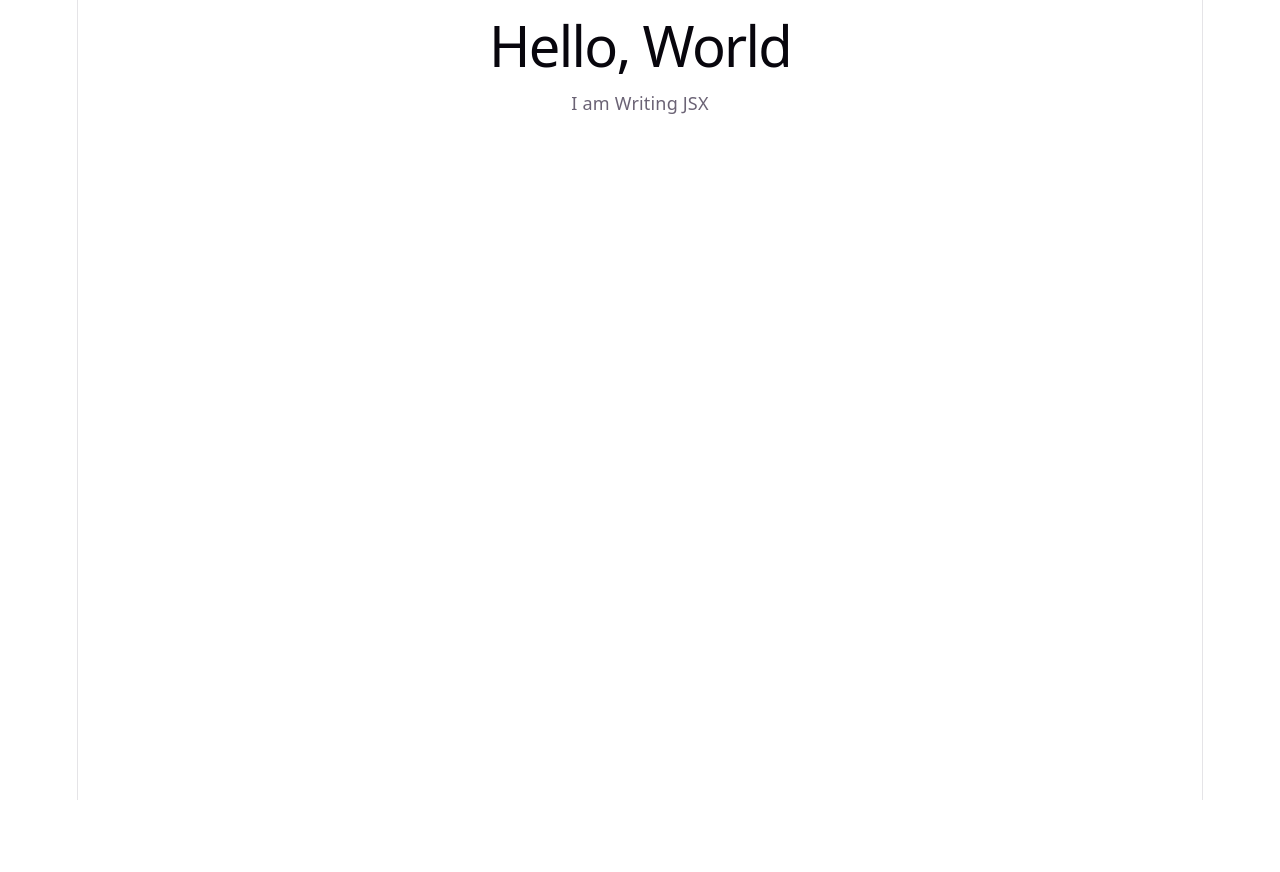
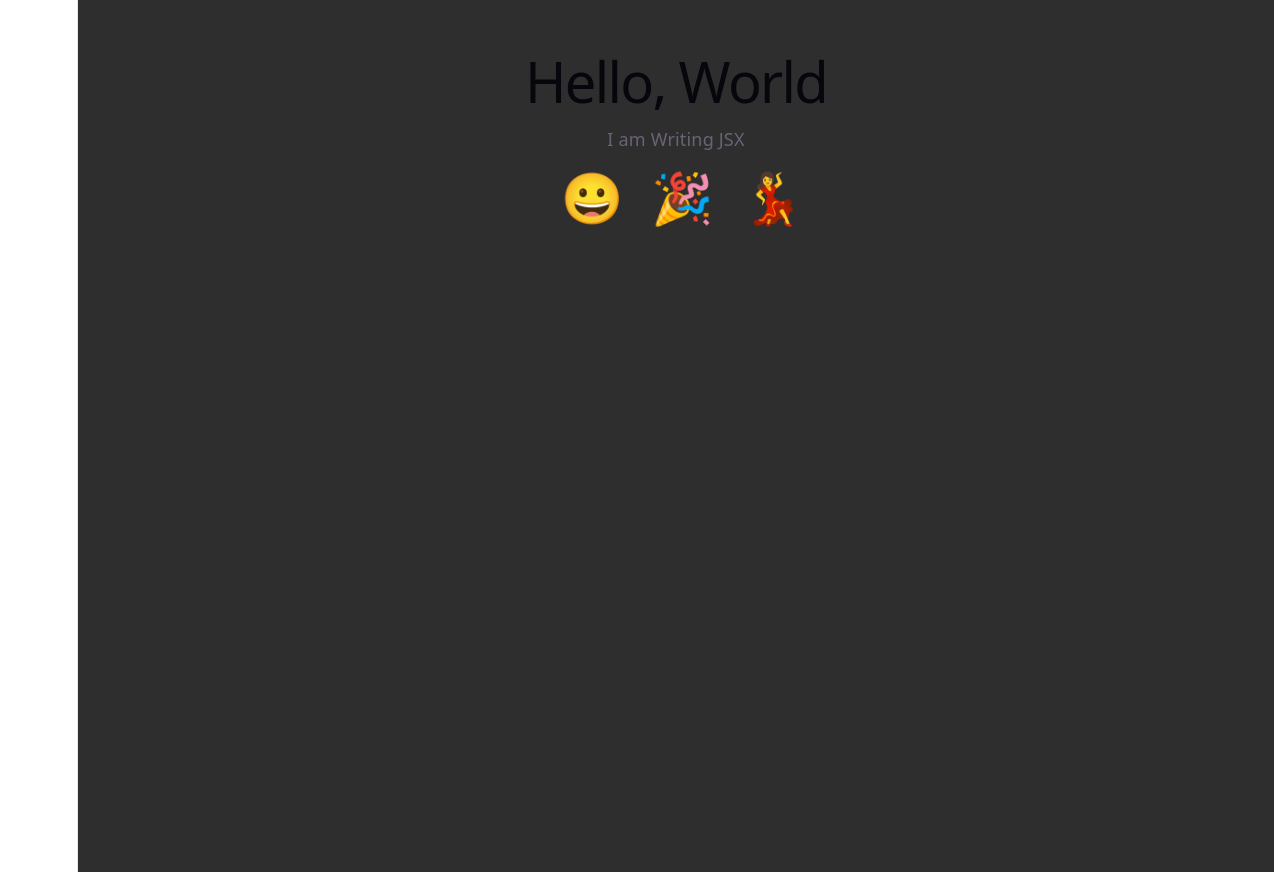
Before and after one commit to Destop3501/React_Learn_2, a React (Vite) app in the folder frontend/react_learn/: page / in a window 1280 px wide. Before the commit the page ends 800 px from the top, so only its background shows below. Built offline with nearby package versions, Linux system fonts and the light colour scheme.

Commit message:
feat: add initial App component and stylesheet

```diff
--- a/frontend/react_learn/src/App.css
+++ b/frontend/react_learn/src/App.css
@@ -1,3 +1,41 @@
+.container {
+  padding: 2em;
+  width: 100%;
+  height: 100vh;
+  margin: 0 auto;
+  text-align: center;
+  background-color: rgb(46, 46, 46)
+}
+
+button {
+  height: 50px;
+  width: 50px;
+  border: 0;
+  padding: 0;
+  background: none;
+  cursor: pointer;
+}
+
+ul {
+  display: flex;
+  flex-direction: row;
+  justify-content: center;
+  padding: 0;
+}
+
+li {
+  list-style: none;
+  margin: 0 20px;
+  padding: 0;
+}
+
+#grinning-face,
+#party-popper,
+#dancing-woman {
+  font-size: 50px;
+  background-size: cover;
+}
+
 .counter {
   font-size: 16px;
   padding: 5px 10px;
@@ -11,6 +49,7 @@
   &:hover {
     border-color: var(--accent-border);
   }
+
   &:focus-visible {
     outline: 2px solid var(--accent);
     outline-offset: 2px;
@@ -42,8 +81,7 @@
     z-index: 1;
     top: 34px;
     height: 28px;
-    transform: perspective(2000px) rotateZ(300deg) rotateX(44deg) rotateY(39deg)
-      scale(1.4);
+    transform: perspective(2000px) rotateZ(300deg) rotateX(44deg) rotateY(39deg) scale(1.4);
   }
 
   .vite {
@@ -51,8 +89,7 @@
     top: 107px;
     height: 26px;
     width: auto;
-    transform: perspective(2000px) rotateZ(300deg) rotateX(40deg) rotateY(39deg)
-      scale(0.8);
+    transform: perspective(2000px) rotateZ(300deg) rotateX(40deg) rotateY(39deg) scale(0.8);
   }
 }
 
@@ -75,9 +112,10 @@
   border-top: 1px solid var(--border);
   text-align: left;
 
-  & > div {
+  &>div {
     flex: 1 1 0;
     padding: 32px;
+
     @media (max-width: 1024px) {
       padding: 24px 20px;
     }
@@ -130,6 +168,7 @@
     &:hover {
       box-shadow: var(--shadow);
     }
+
     .button-icon {
       height: 18px;
       width: 18px;
@@ -156,6 +195,7 @@
 #spacer {
   height: 88px;
   border-top: 1px solid var(--border);
+
   @media (max-width: 1024px) {
     height: 48px;
   }
@@ -177,6 +217,7 @@
     left: 0;
     border-left-color: var(--border);
   }
+
   &::after {
     right: 0;
     border-right-color: var(--border);
--- a/frontend/react_learn/src/App.jsx
+++ b/frontend/react_learn/src/App.jsx
@@ -8,9 +8,26 @@ function App() {
   const [count, setCount] = useState(0)
 
   return (
-    <div className=''>
+    <div className="container">
       <h1>Hello, World</h1>
       <p>I am Writing JSX</p>
+      <ul>
+        <li>
+          <button>
+            <span role='img' aria-label='grinning face' id='grinning-face'>😀</span>
+          </button>
+        </li>
+        <li>
+          <button>
+            <span role='img' aria-label='party popper' id='party-popper'>🎉</span>
+          </button>
+        </li>
+        <li>
+          <button>
+            <span role='img' aria-label='woman dancing' id='dancing-woman'>💃</span>
+          </button>
+        </li>
+      </ul>
     </div>
   )
 }
```
